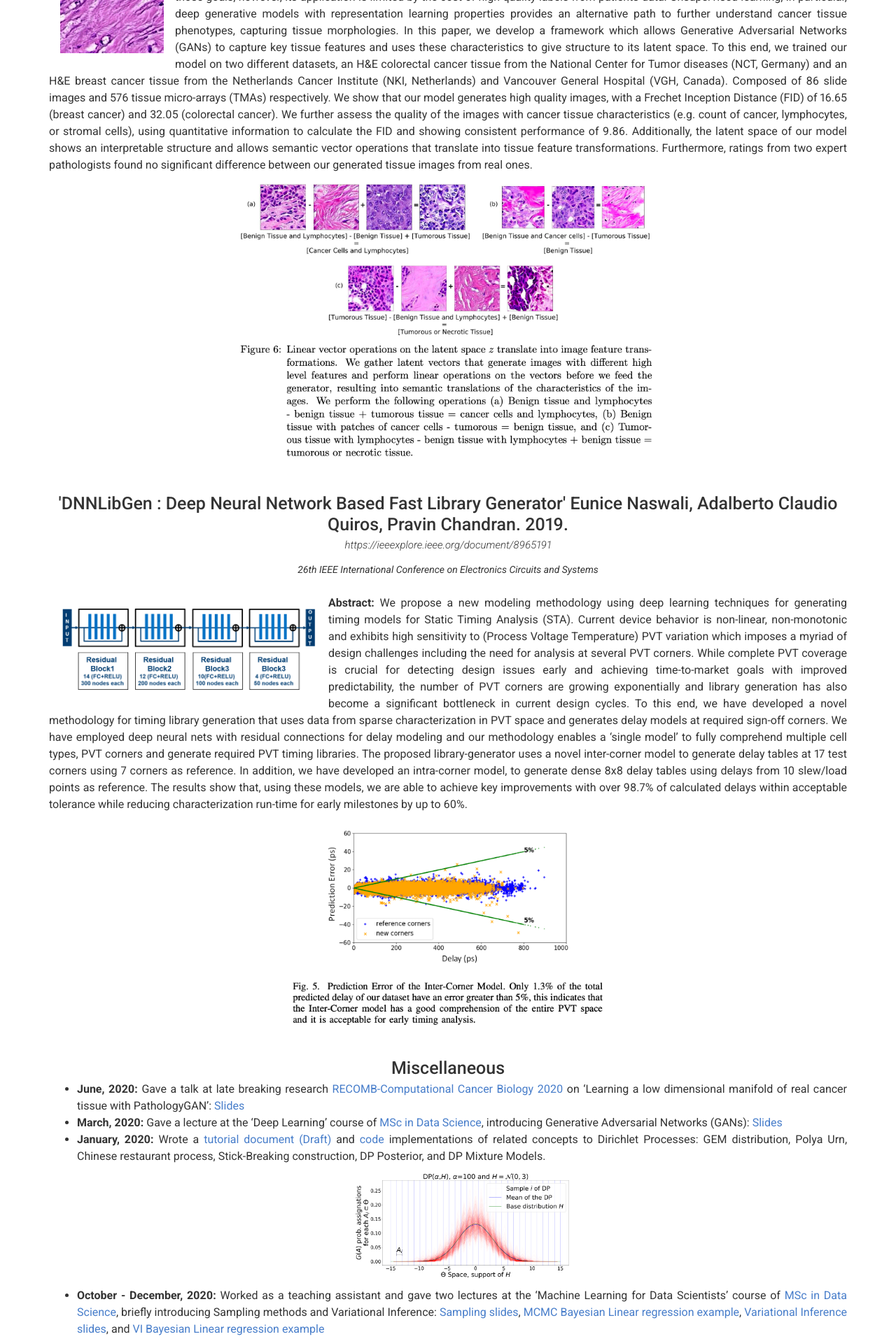
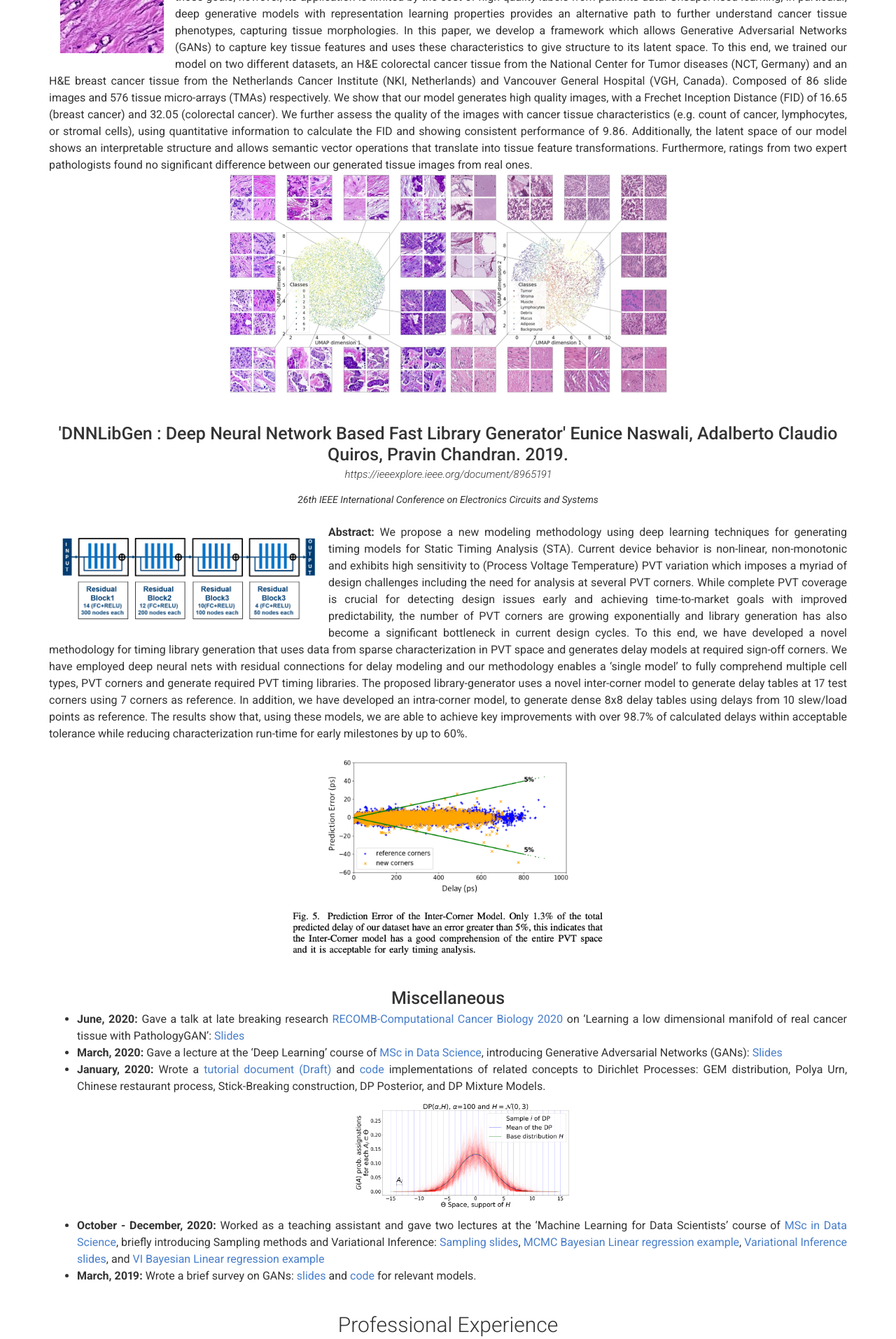
Before and after one commit to AdalbertoCq/adalbertocq.github.io, a Jekyll site: the page built from index.md, in a window 1280 px wide. Shown: the part 2107-4021 px from the top of the page at 70% size. Built offline with Jekyll 4.4.1, drawn with Linux system fonts in a browser that asks for light colours; nearby versions of some CDN libraries.

Commit message:
Update Melba

```diff
--- a/_data/projects.yml
+++ b/_data/projects.yml
@@ -29,7 +29,7 @@
     ![tran](./images/publications/pathologygan/linear_grid.gif){: width="180" height="180" style="float:left; padding:16px"} **Abstract:** Histopathological images of tumors contain abundant information about how tumors grow and how they interact with their micro-environment.
     Better understanding of tissue phenotypes in these images could reveal novel determinants of pathological processes underlying cancer, and in turn improve diagnosis and treatment options. Advances of Deep learning makes it ideal to achieve those goals, however, its application is limited by the cost of high quality labels from patients data. Unsupervised learning, in particular, deep generative models with representation learning properties provides an alternative path to further understand cancer tissue phenotypes, capturing tissue morphologies.
     In this paper, we develop a framework which allows Generative Adversarial Networks (GANs) to capture key tissue features and uses these characteristics to give structure to its latent space. To this end, we trained our model on two different datasets, an H&E colorectal cancer tissue from the National Center for Tumor diseases (NCT, Germany) and an H&E breast cancer tissue from the Netherlands Cancer Institute (NKI, Netherlands) and Vancouver General Hospital (VGH, Canada). Composed of 86 slide images and 576 tissue micro-arrays (TMAs) respectively. We show that our model generates high quality images, with a Frechet Inception Distance (FID) of 16.65 (breast cancer) and 32.05 (colorectal cancer). We further assess the quality of the images with cancer tissue characteristics (e.g. count of cancer, lymphocytes, or stromal cells), using quantitative information to calculate the FID and showing consistent performance of 9.86. Additionally, the latent space of our model shows an interpretable structure and allows semantic vector operations that translate into tissue feature transformations. Furthermore, ratings from two expert pathologists found no significant difference between our generated tissue images from real ones.
-    ![hand](./images/publications/pathologygan/vector_op.png){: width="55%" height="55%" style="display: block; margin: 0 auto"}
+    ![hand](./images/publications/pathologygan/pathologygan_latent.png){: width="55%" height="55%" style="display: block; margin: 0 auto"}
 
 # Project template
 - layout: top-middle
```
Also changed, not shown: images/publications/pathologygan/pathologygan_latent.png (added).
